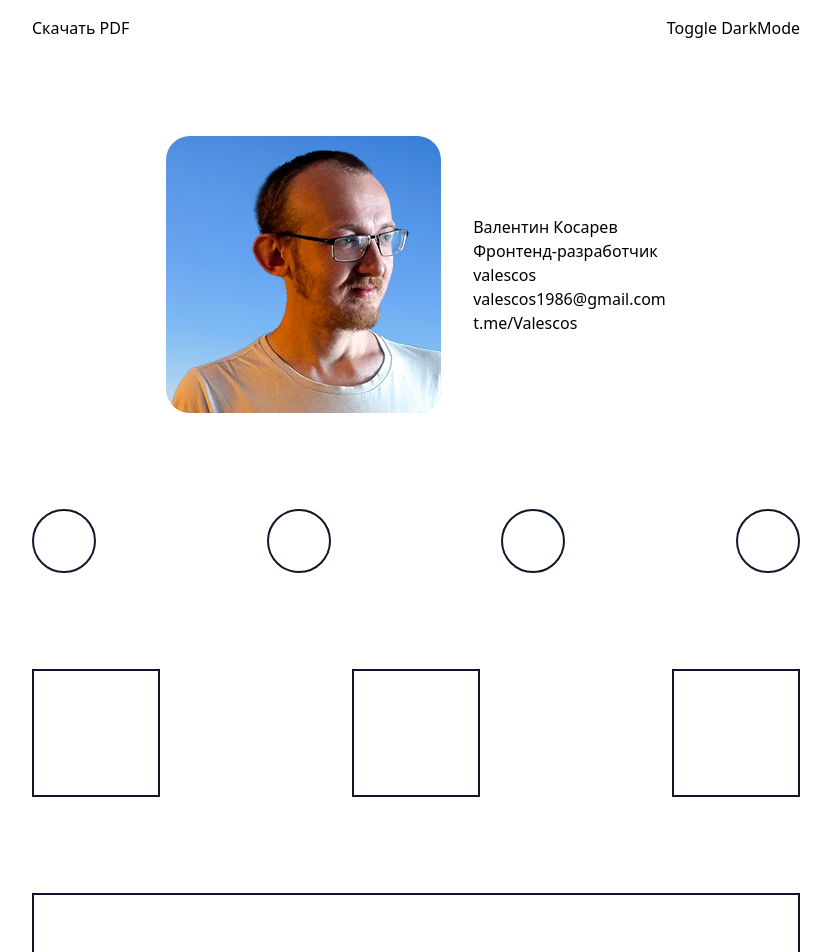
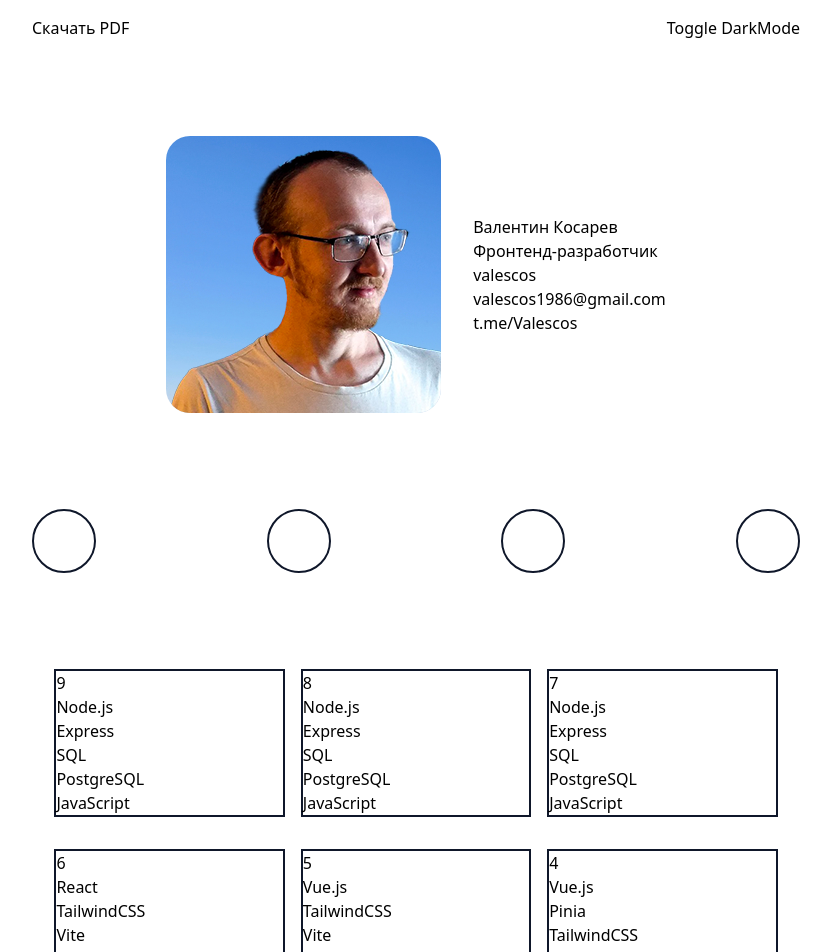
Before and after one commit to valescos/valescos-cv-2, a React (Vite) app: page / in a window 1280 px wide. Shown: the top 952 px of the page, without its empty margins (224-1055 px from the left). Built offline with nearby package versions, Linux system fonts and the light colour scheme.

Commit message:
Skeleton of Projects section added

```diff
--- a/src/App.tsx
+++ b/src/App.tsx
@@ -1,4 +1,4 @@
-import Experience from "./sections/Experience";
+// import Experience from "./sections/Experience";
 import Footer from "./sections/Footer";
 import Header from "./sections/Header";
 import Hero from "./sections/Hero";
@@ -12,7 +12,7 @@ function App() {
       <Hero />
       <Skills />
       <Projects />
-      <Experience />
+      {/* <Experience /> */}
       <Footer />
     </div>
   );
--- /dev/null
+++ b/src/components/Project.tsx
@@ -0,0 +1,22 @@
+import type { TProjectType } from "../data/Projects";
+
+type ProjectProps = TProjectType;
+
+export default function Project({
+  id,
+  reporef,
+  href,
+  img,
+  stack,
+}: ProjectProps) {
+  return (
+    <div className="basis-[30%] border-2 border-slate-900 dark:border-white">
+      {id}
+      <ul>
+        {stack.map((item, index) => (
+          <li key={index}>{item}</li>
+        ))}
+      </ul>
+    </div>
+  );
+}
--- /dev/null
+++ b/src/data/Projects.ts
@@ -0,0 +1,96 @@
+export type TProjectType = {
+  id: number;
+  reporef: string;
+  href: string;
+  img: string;
+  stack: string[];
+};
+
+export const PROJECTS = [
+  {
+    id: 0,
+    reporef: "https://github.com/valescos/valescos.github.io",
+    href: "https://valescos.github.io/",
+    img: "",
+    stack: ["html", "css", "JavaScript"],
+  },
+  {
+    id: 1,
+    reporef: "https://github.com/valescos/valescos-cv",
+    href: "https://valescos-cv.netlify.app/",
+    img: "",
+    stack: ["React", "TailwindCSS", "Vite", "html", "css", "JavaScript"],
+  },
+  {
+    id: 2,
+    reporef: "https://github.com/valescos/test-task-1",
+    href: "https://valescos-test-task-1.netlify.app/",
+    img: "",
+    stack: ["React", "TailwindCSS", "Vite", "html", "css", "JavaScript"],
+  },
+  {
+    id: 3,
+    reporef: "https://github.com/valescos/test-task-2",
+    href: "https://valescos-test-task-2.netlify.app/",
+    img: "",
+    stack: [
+      "Vue.js",
+      "Pinia",
+      "TailwindCSS",
+      "Vite",
+      "html",
+      "css",
+      "TypeScript",
+    ],
+  },
+  {
+    id: 4,
+    reporef: "https://github.com/valescos/vsk-training-layout-1",
+    href: "https://valescos-practice-1.netlify.app/",
+    img: "",
+    stack: [
+      "Vue.js",
+      "Pinia",
+      "TailwindCSS",
+      "Vite",
+      "html",
+      "css",
+      "TypeScript",
+    ],
+  },
+  {
+    id: 5,
+    reporef: "https://github.com/valescos/test-task-3",
+    href: "https://valescos-test-task-3.netlify.app/",
+    img: "",
+    stack: ["Vue.js", "TailwindCSS", "Vite", "html", "css", "JavaScript"],
+  },
+  {
+    id: 6,
+    reporef: "https://github.com/valescos/vsk-training-layout-2",
+    href: "https://valescos-practice-2.netlify.app/",
+    img: "",
+    stack: ["React", "TailwindCSS", "Vite", "html", "css", "TypeScript"],
+  },
+  {
+    id: 7,
+    reporef: "https://github.com/valescos/vsk-planner-serv",
+    href: "",
+    img: "",
+    stack: ["Node.js", "Express", "SQL", "PostgreSQL", "JavaScript"],
+  },
+  {
+    id: 8,
+    reporef: "https://github.com/valescos/vsk-planner-serv",
+    href: "",
+    img: "",
+    stack: ["Node.js", "Express", "SQL", "PostgreSQL", "JavaScript"],
+  },
+  {
+    id: 9,
+    reporef: "https://github.com/valescos/vsk-planner-cl",
+    href: "https://vsk-planner-cl.onrender.com/",
+    img: "",
+    stack: ["Node.js", "Express", "SQL", "PostgreSQL", "JavaScript"],
+  },
+];
--- a/src/sections/Projects.tsx
+++ b/src/sections/Projects.tsx
@@ -1,14 +1,21 @@
 import { useTailwindConst } from "../hooks/useTailwindConst";
 import { cn } from "../utilities/cn";
+import { PROJECTS } from "../data/Projects";
+import Project from "../components/Project";
 
 export default function Projects() {
   const { RESPONSIVE_WRAPPER } = useTailwindConst();
 
   return (
-    <section className={cn("flex justify-between py-4", RESPONSIVE_WRAPPER)}>
-      <div className="size-32 border-2 border-slate-900 dark:border-white" />
-      <div className="size-32 border-2 border-slate-900 dark:border-white" />
-      <div className="size-32 border-2 border-slate-900 dark:border-white" />
+    <section
+      className={cn(
+        "flex flex-wrap justify-center gap-x-4 gap-y-8 py-4",
+        RESPONSIVE_WRAPPER,
+      )}
+    >
+      {PROJECTS.sort((a, b) => b.id - a.id).map((project) => (
+        <Project key={project.id} {...project} />
+      ))}
     </section>
   );
 }
```
